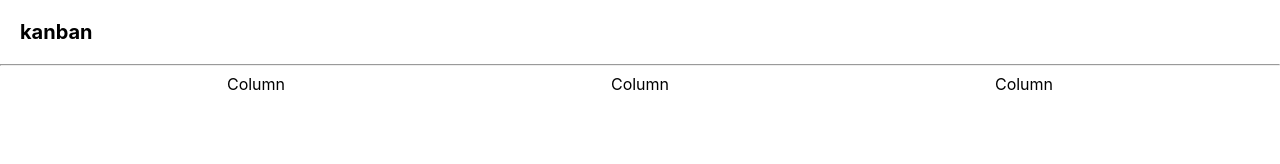
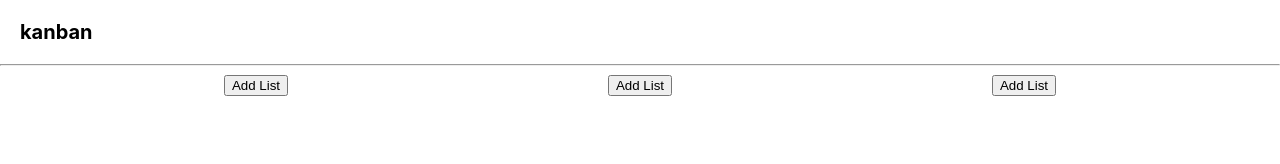
Before and after one commit to reneechar/kanban, a React (Create React App) app: page / in a window 1280 px wide. Shown: the top 164 px of the page. Built offline with nearby package versions, Linux system fonts and the light colour scheme.

Commit message:
WIP passing state to addlist component

```diff
--- /dev/null
+++ b/src/AddList.js
@@ -0,0 +1,24 @@
+import React, { Component } from 'react';
+import './AddList.css';
+
+class AddList extends React.Component {
+  render() {
+    if (this.props.editingListName) {
+      return (
+        <div className="add-list">
+          <textarea class={'col-' + this.props.column} rows='3' cols='50'></textarea>
+          <button onClick={() => this.props.handleAdd() }>Add</button>
+        </div>
+      )
+    } else {
+      return (
+        <div className="add-list">
+          <button onClick={() => this.props.handleAddListClick() }>Add List</button>
+        </div>
+      );
+    }
+
+  }
+}
+
+export default AddList;
--- a/src/App.js
+++ b/src/App.js
@@ -1,9 +1,8 @@
 import React, { Component } from 'react';
-import logo from './logo.svg';
 import './App.css';
 import Board from './Board.js';
 
-class App extends Component {
+class App extends React.Component {
   render() {
     return (
       <div className="App">
--- a/src/Board.js
+++ b/src/Board.js
@@ -2,13 +2,33 @@ import React, { Component } from 'react';
 import './Board.css';
 import Column from './Column.js'
 
-class Board extends Component {
+class Board extends React.Component {
+  constructor(props) {
+    super(props)
+    this.state = {
+      columns: [ {name: null}, { name: null}, { name: null} ]
+    }
+  }
+  handleAdd(i, name) {
+    let columnData = this.state.columns[i]
+    this.setState({...columnData, name: name})
+  }
+
   render() {
     return (
       <div className="board">
-        <Column />
-        <Column />
-        <Column />
+        <Column
+          value={this.state.columns[0]}
+          handleAdd={() => this.handleAdd(0) }
+        />
+        <Column
+          value={this.state.columns[1]}
+          handleAdd={() => this.handleAdd(1) }
+        />
+        <Column
+          value={this.state.columns[2]}
+          handleAdd={() => this.handleAdd(2) }
+        />
       </div>
     );
   }
--- a/src/Column.js
+++ b/src/Column.js
@@ -1,11 +1,28 @@
 import React, { Component } from 'react';
 import './Column.css';
+import AddList from './AddList.js';
 
-class Column extends Component {
+class Column extends React.Component {
+  constructor(props) {
+    super(props);
+    this.state = {
+      editingListName: this.props.editingListName
+    }
+  }
+
+  handleAddListClick() {
+    this.setState({editingListName: true})
+  }
+
   render() {
     return (
       <div className="column">
-        Column
+        { this.props.name }
+        <AddList
+          editingListName={this.state.editingListName}
+          handleAddListClick={ () => this.handleAddListClick() }
+          handleAdd={ () => { this.props.handleAdd() }}
+        />
       </div>
     );
   }
```
Also changed, not shown: src/List.js (added, +14 -0 lines), src/AddList.css (added), src/List.css (added), src/logo.svg (deleted), 1 other file (tests, documents, lock files or other folders).
